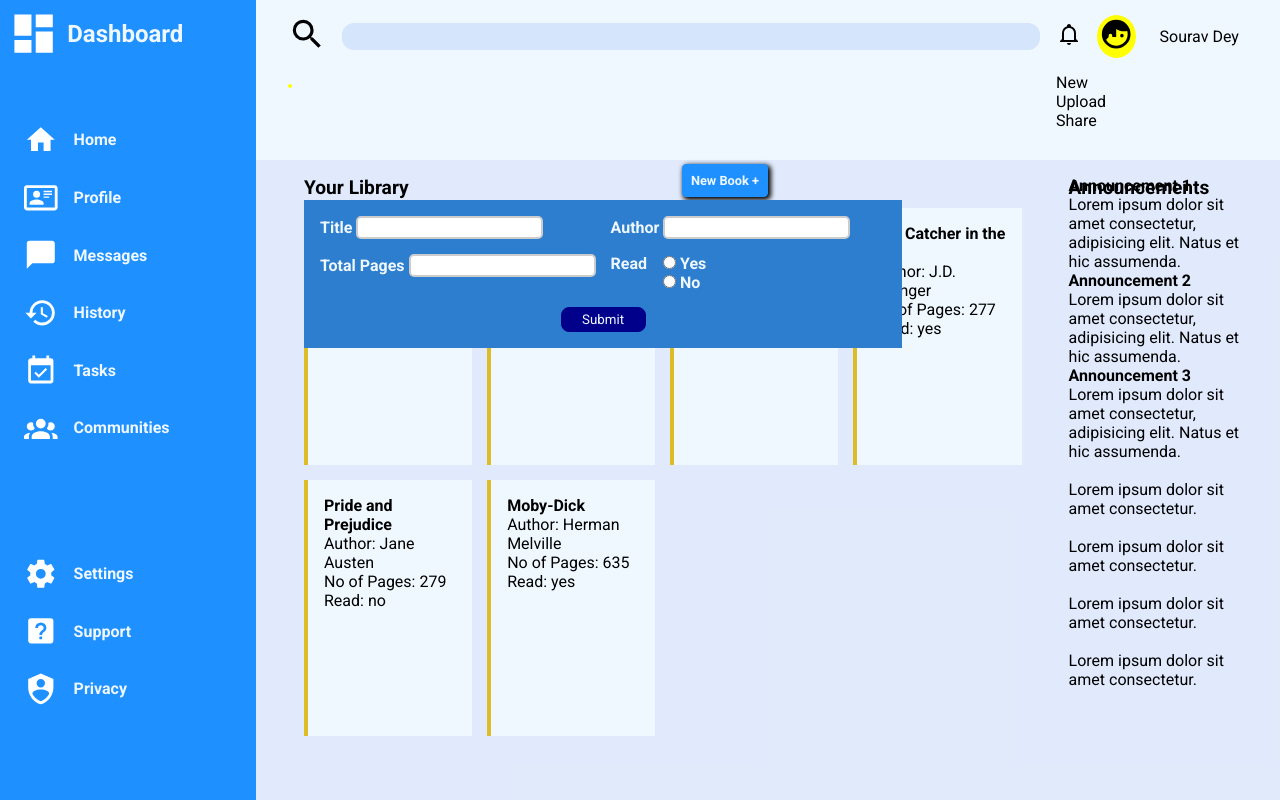
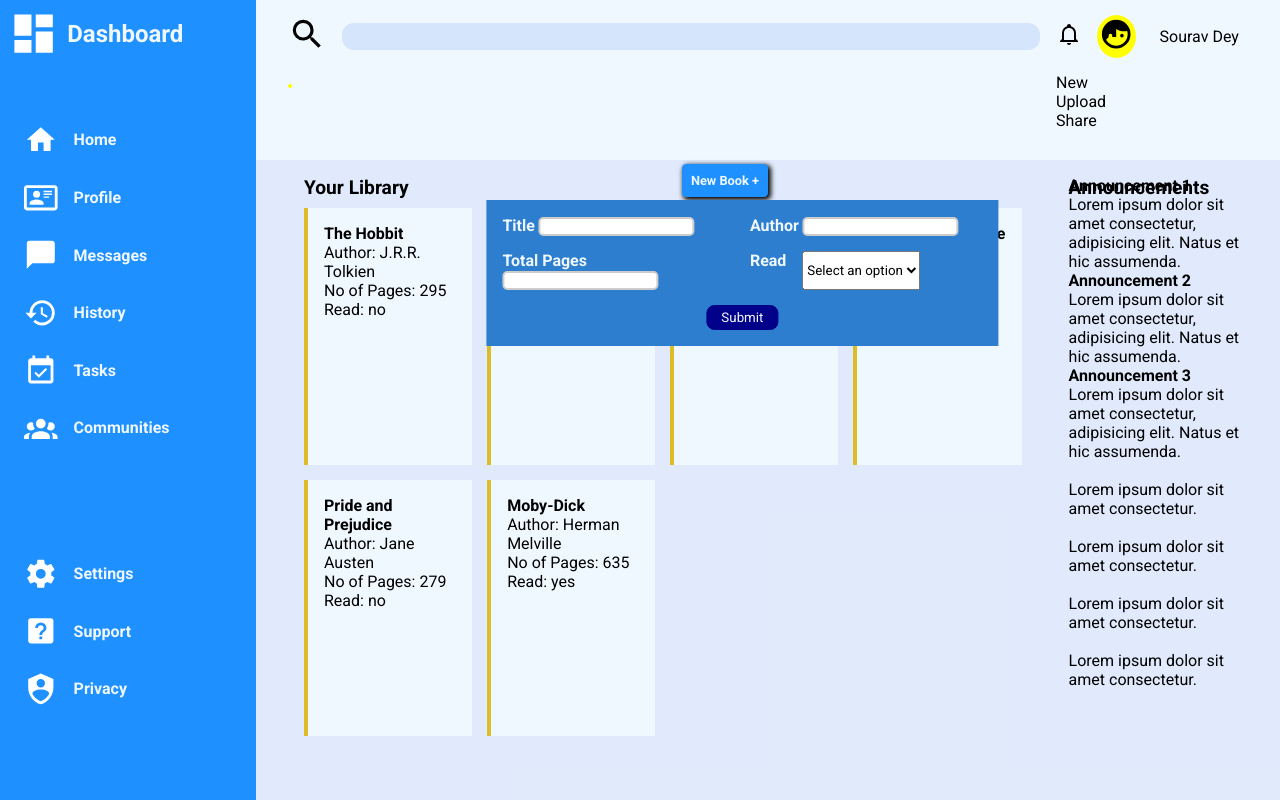
Before and after one commit to deysrv/odin-admin-dashboard.github.io, a plain HTML site: page index.html in a window 1280 px wide. Both pictures are taken after a click on the button "New Book +". Drawn offline with Linux system fonts and the light colour scheme.

Commit message:
added form validation feature

```diff
--- a/index.html
+++ b/index.html
@@ -161,38 +161,38 @@
             <p class="title">Your Library</p>
             <button type="button" class="new-book">New Book +</button>
             <form action="#" class="new-book-form">
-
-              <div class="">
+              <!-- Book Title -->
+              <div>
                 <label for="book-title">Title</label>
-                <input type="text" id="book-title">
+                <input type="text" id="book-title" name="book-title" required>
               </div>
 
-              <div class="">
+              <!-- Author -->
+              <div>
                 <label for="book-author">Author</label>
-                <input type="text" id="book-author">
+                <input type="text" id="book-author" name="book-author" required>
               </div>
 
-              <div class="">
+              <!-- Total Pages -->
+              <div>
                 <label for="total-pages">Total Pages</label>
-                <input type="number" id="total-pages">
+                <input type="number" id="total-pages" name="total-pages" required>
               </div>
 
+              <!-- Read Type -->
               <div class="read-book">
-                <h4>Read</h3>
-                <div>
-                  <div>
-                    <input type="radio" id="yes" name="read_type" value="yes">
-                    <label for="child">Yes</label>
-                  </div>
+                <label for="read-type">Read</label>
+                <select class="select" id="read-type" name="read-type" required>
+                  <option value="">Select an option</option>
+                  <option value="yes">Yes</option>
+                  <option value="no">No</option>
+                </select>
+              </div>
 
-                  <div>
-                    <input type="radio" id="no" name="read_type" value="no">
-                    <label for="adult">No</label>
-                  </div>
-                </div>
-              </div>
+              <!-- Submit Button -->
               <button class="add-book" type="submit">Submit</button>
             </form>
+
           </div>
           <div class="news">
             <div class="announcement">
--- a/script.js
+++ b/script.js
@@ -20,9 +20,9 @@ addBookToLibrary('The Catcher in the Rye', 'J.D. Salinger', 277, 'yes');
 addBookToLibrary('Pride and Prejudice', 'Jane Austen', 279, 'no');
 addBookToLibrary('Moby-Dick', 'Herman Melville', 635, 'yes');
 
-
+function renderLibrary(library){
   // displaying books in library
-myLibrary.forEach((book)=>{
+library.forEach((book)=>{
   const PROJECTS= document.querySelector(".projects");
   PROJECTS.innerHTML += `<div class="project-cards">
             <div class="title">${book.title}</div>
@@ -39,8 +39,29 @@ myLibrary.forEach((book)=>{
           </div>`
 
 })
+}
+
+renderLibrary(myLibrary);
+
+
+const FORM = document.querySelector("form");
 
 document.querySelector(".new-book").addEventListener("click",()=>{
-    const FORM = document.querySelector("form");
-    FORM.classList.toggle("new-book-form")
+    FORM.classList.toggle("new-book-form");
 })
+
+document.querySelector("button.add-book").addEventListener("click",(e)=>{
+  e.preventDefault();
+  const title = document.querySelector("#book-title").value;
+  const author = document.querySelector("#book-author").value;
+  const noOfPages = document.querySelector("#total-pages").value;
+  const read = document.querySelector("#read-type").value;
+
+  if (title){
+    addBookToLibrary(title,author, noOfPages, read);
+    renderLibrary([new Book(title,author, noOfPages, read)]);
+    document.querySelector("form").classList.toggle("new-book-form");
+  }
+
+
+})
--- a/style.css
+++ b/style.css
@@ -160,7 +160,10 @@ form{
     position: absolute;
     top: 2.5rem;
     display: grid;
-    grid-template-columns: repeat(2,1fr);
+    right: 50%;
+    transform: translate(45%, 0%);
+    grid-template-columns: repeat(2,minmax(100px,1fr));
+    justify-content: center;
     background-color: rgb(45, 126, 207);
     color: aliceblue;
     font-weight: bold;
@@ -184,15 +187,15 @@ form{
 input{
     border: 2px solid #ccc;
     border-radius: 5px;
-    font-size: 16px;
+    font: 1rem;
     outline: none;
     transition: border-color 0.3s ease, box-shadow 0.3s ease;
   }
 
 
 input:focus {
-border-color: #007bff;
-box-shadow: 0 0 8px rgba(0, 123, 255, 0.5);
+border-color: rgba(255, 228, 196);
+box-shadow: 0 0 8px rgba(255, 228, 196, 0.5);
 }
 
 .new-book-form{
```
Lines whose indentation alone changed are shown as unchanged.
